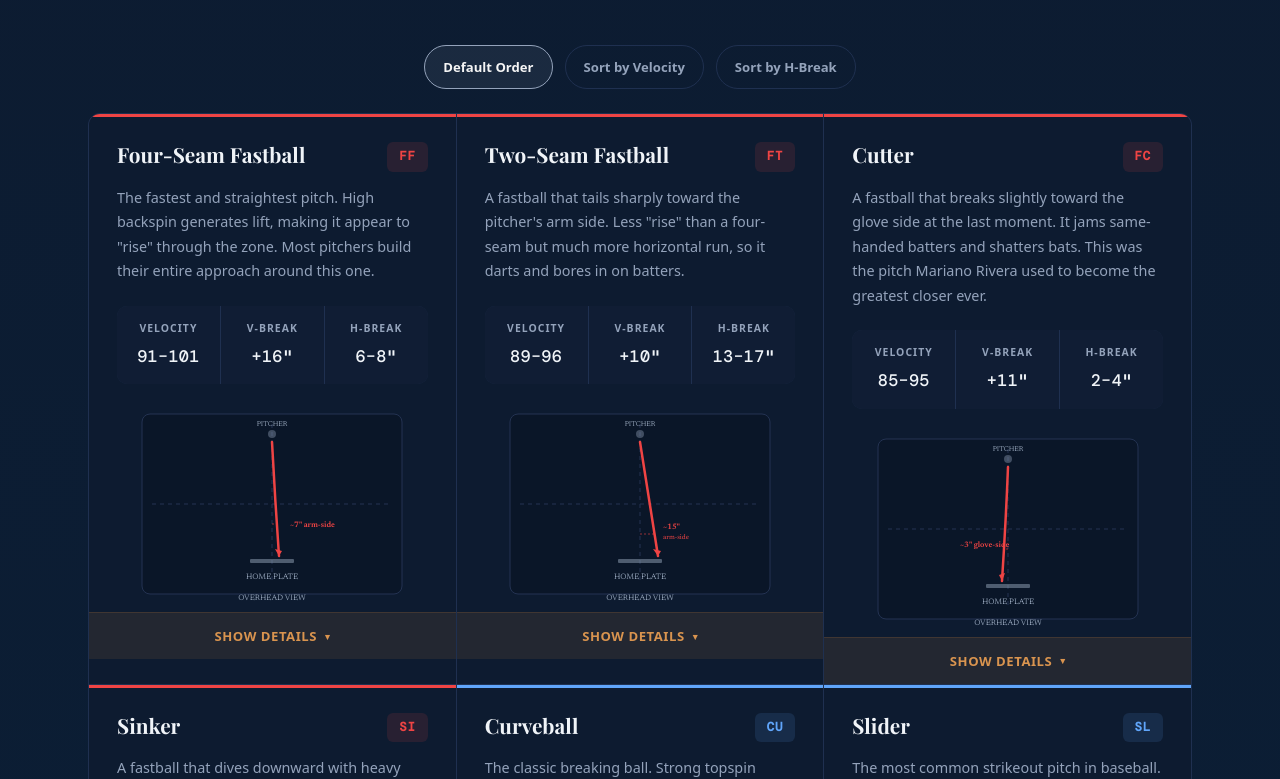
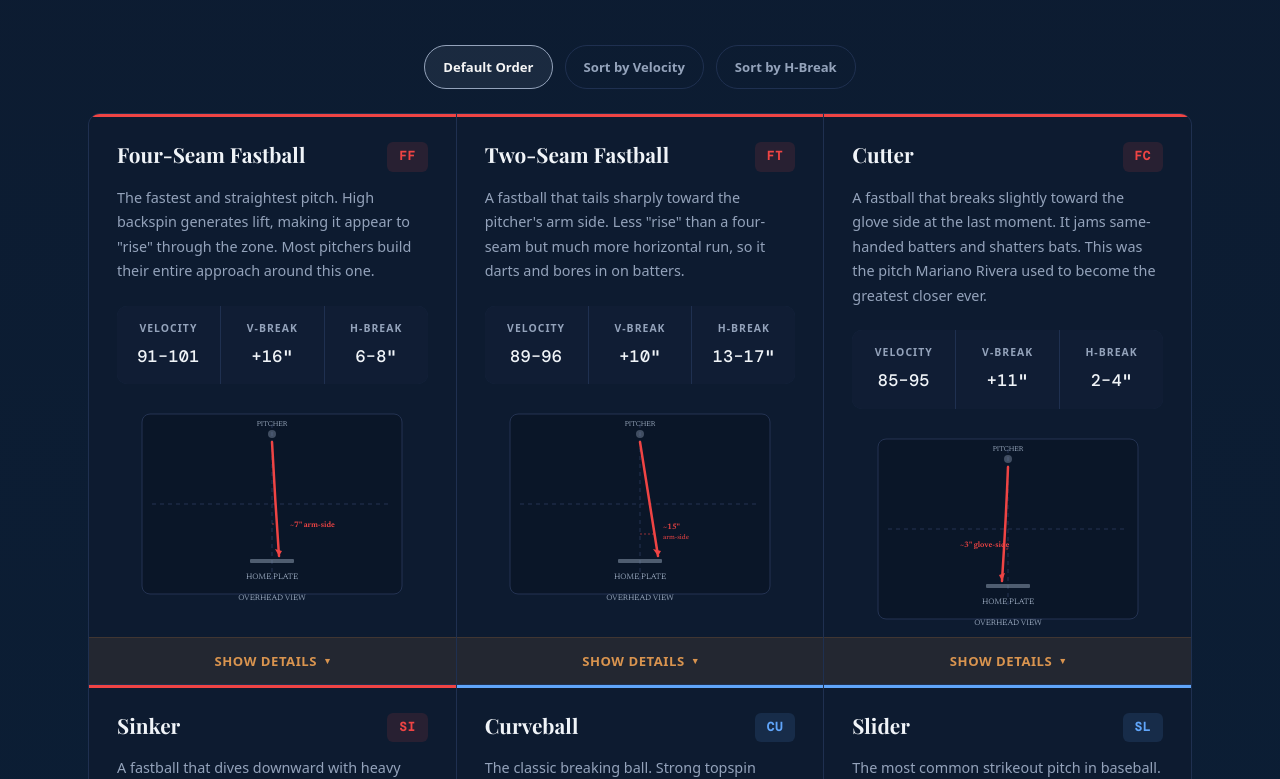
Before and after one commit to tylerpearson/baseball, a website: page public/index.html in a window 1280 px wide. Shown: the part 3170-3949 px from the top of the page. Drawn offline with nearby package versions, Linux system fonts and the light colour scheme; a web font is replaced by a local one.

Commit message:
Pin pitch-card SHOW DETAILS footer to the bottom
In the connected arsenal grid, cells stretch to equal height so row
separators stay straight. But the content (and the SHOW DETAILS bar)
sat at the top of that stretched space, leaving a large navy void below
the toggle in shorter cards and misaligning the footers across a row.

Make each .pitch-card a flex column and give .card-toggle margin-top:auto
so content flows top-down and the footer anchors to the bottom, aligning
across every cell in a row.

Co-Authored-By: Claude Opus 4.8 <noreply@anthropic.com>

```diff
--- a/public/styles.css
+++ b/public/styles.css
@@ -570,7 +570,13 @@ h4, h5, h6 {
   background: var(--navy-light);
   position: relative;
   transition: background var(--transition);
-}
+  display: flex;
+  flex-direction: column;
+}
+
+/* Content flows top-down; the SHOW DETAILS footer pins to the bottom so it
+   lines up across every cell in a row instead of floating in stretched space. */
+.pitch-card .card-toggle { margin-top: auto; }
 
 .pitch-card::before {
   content: '';
```
